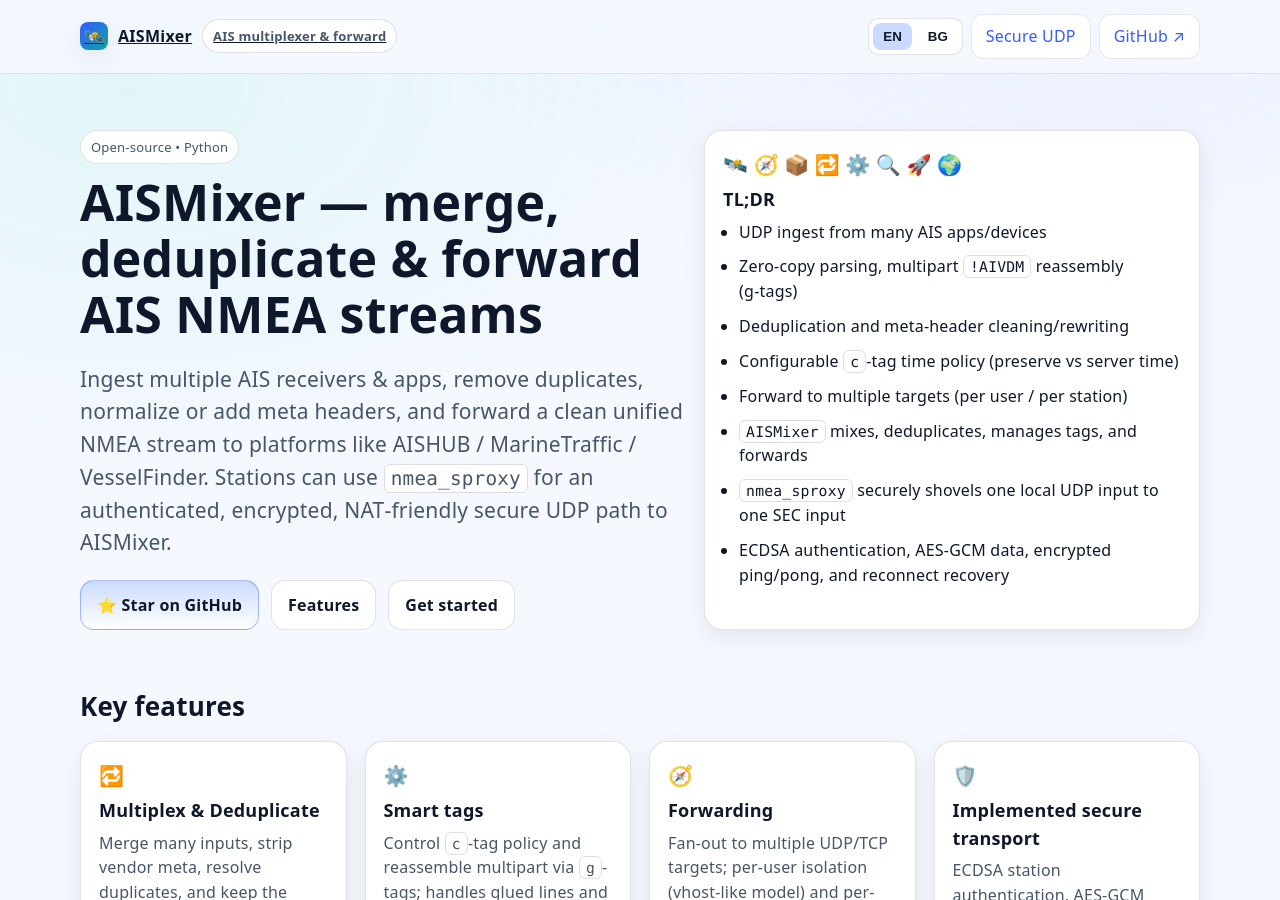
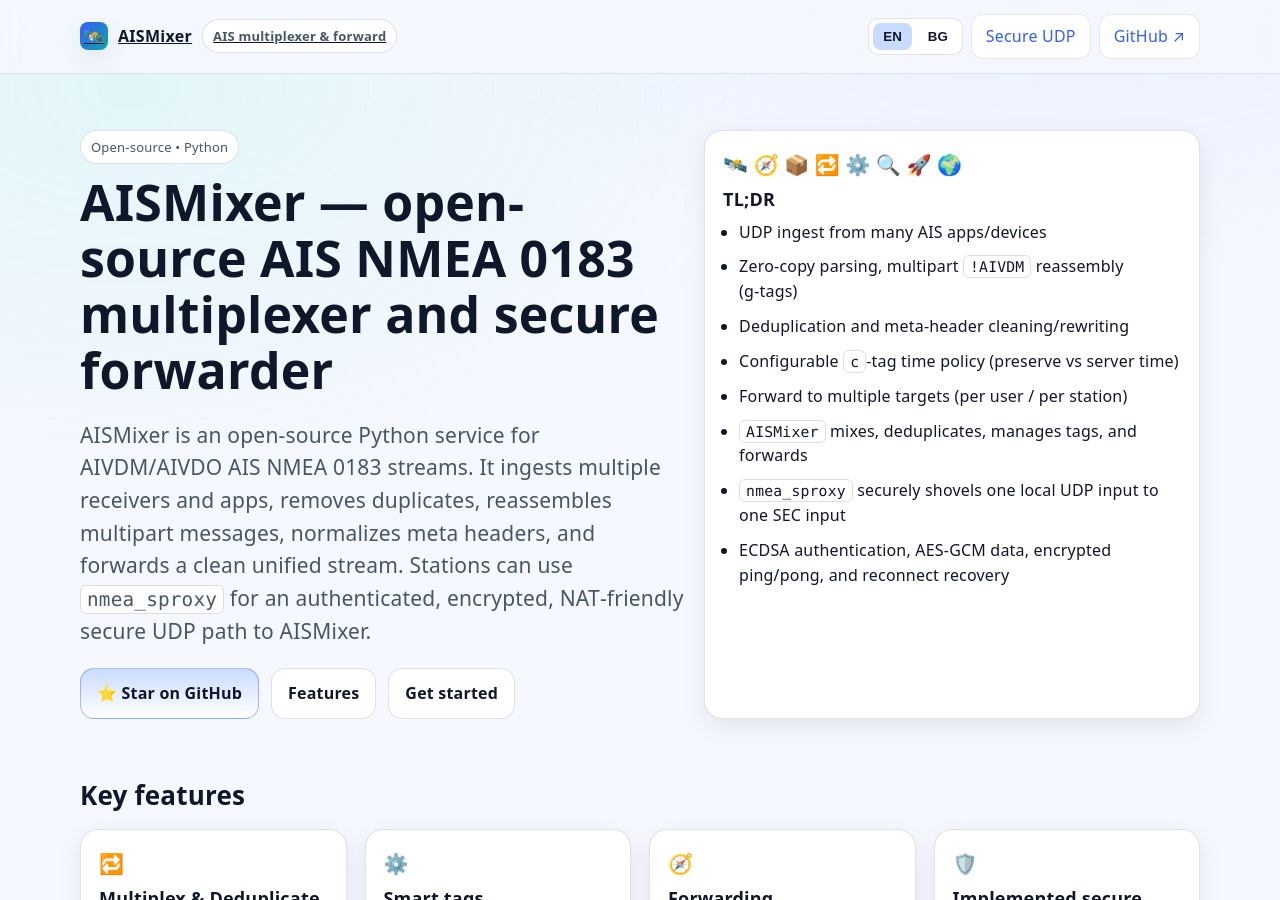
Before and after one commit to iliyan85/aismixer, a Jekyll site: the page docs/index.html, which Jekyll copies as it is, in a window 1280 px wide and 900 px high. Built offline with Jekyll 4.4.1, drawn with Linux system fonts in a browser that asks for light colours.

```diff
--- a/docs/_config.yml
+++ b/docs/_config.yml
@@ -1,5 +1,5 @@
 title: AISMixer
-description: AIS multiplexer, deduplicator and forwarder
+description: Open-source Python service for merging, deduplicating, reassembling, and securely forwarding AIVDM/AIVDO AIS NMEA 0183 streams.
 url: https://aismixer.net
 baseurl: ""
 markdown: kramdown
--- a/docs/index.html
+++ b/docs/index.html
@@ -3,30 +3,35 @@
 <head>
   <meta charset="utf-8">
   <meta name="viewport" content="width=device-width, initial-scale=1">
-  <title>AISMixer — AIS multiplexer, deduplicator & forward</title>
+  <title>AISMixer | Open-Source AIS NMEA 0183 Multiplexer</title>
   <link rel="canonical" href="https://aismixer.net/">
-  <meta name="description" content="AISMixer — merge, deduplicate and forward AIS NMEA streams. Secure by design. Multi-user.">
-  <meta name="keywords" content="AISMixer, AIS, NMEA, AIVDM, multiplexer, deduplication, g-tag, c-tag, UDP, IPv6, AISHUB, MarineTraffic, VesselFinder, Python">
+  <meta name="description" content="AISMixer is an open-source Python service for merging, deduplicating, reassembling, and securely forwarding AIVDM/AIVDO AIS NMEA 0183 streams.">
+  <meta name="keywords" content="AISMixer, AIS, NMEA 0183, AIVDM, AIVDO, multiplexer, deduplication, marine traffic, secure UDP, nmea_sproxy, Raspberry Pi, Python">
   <meta name="robots" content="index,follow">
   <meta name="theme-color" content="#0b1220">
   <meta name="color-scheme" content="light dark">
 
   <!-- Open Graph -->
   <meta property="og:type" content="website">
-  <meta property="og:title" content="AISMixer — AIS multiplexer, deduplicator & forward">
-  <meta property="og:description" content="Merge, deduplicate and forward AIS NMEA streams.">
+  <meta property="og:site_name" content="AISMixer">
+  <meta property="og:title" content="AISMixer | Open-Source AIS NMEA 0183 Multiplexer">
+  <meta property="og:description" content="Merge AIVDM/AIVDO streams, remove duplicates, reassemble multipart AIS messages, and securely forward clean NMEA 0183 output.">
   <meta property="og:url" content="https://aismixer.net/">
   <meta property="og:image" content="https://aismixer.net/assets/img/og.png">
+  <meta property="og:image:secure_url" content="https://aismixer.net/assets/img/og.png">
+  <meta property="og:image:type" content="image/png">
   <meta property="og:image:width" content="1200">
   <meta property="og:image:height" content="630">
+  <meta property="og:image:alt" content="AISMixer open-source AIS NMEA 0183 multiplexer">
   <meta property="og:locale" content="en_US">
   <meta property="og:locale:alternate" content="bg_BG">
 
   <!-- Twitter -->
   <meta name="twitter:card" content="summary_large_image">
-  <meta name="twitter:title" content="AISMixer — AIS multiplexer, deduplicator & forward">
-  <meta name="twitter:description" content="Merge, deduplicate and forward AIS NMEA streams.">
+  <meta name="twitter:title" content="AISMixer | Open-Source AIS NMEA 0183 Multiplexer">
+  <meta name="twitter:description" content="Merge AIVDM/AIVDO streams, remove duplicates, reassemble multipart AIS messages, and securely forward clean NMEA 0183 output.">
   <meta name="twitter:image" content="https://aismixer.net/assets/img/og.png">
+  <meta name="twitter:image:alt" content="AISMixer open-source AIS NMEA 0183 multiplexer">
 
   <!-- Icons & manifest -->
   <link rel="icon" href="assets/img/favicon.svg" type="image/svg+xml">
@@ -41,15 +46,18 @@
   <script type="application/ld+json">
   {
     "@context": "https://schema.org",
-    "@type": "SoftwareSourceCode",
+    "@type": "SoftwareApplication",
     "name": "AISMixer",
-    "description": "Merge, deduplicate and forward AIS NMEA streams.",
+    "alternateName": "aismixer",
+    "applicationCategory": "DeveloperApplication",
     "programmingLanguage": "Python",
-    "applicationCategory": "NetworkingApplication",
+    "operatingSystem": ["Linux", "Raspberry Pi OS", "Debian", "Ubuntu"],
+    "description": "Open-source AIS NMEA 0183 multiplexer, deduplicator, multipart reassembler and secure forwarder for AIVDM/AIVDO streams.",
+    "url": "https://aismixer.net/",
     "codeRepository": "https://github.com/iliyan85/aismixer",
-    "url": "https://aismixer.net/",
     "inLanguage": ["en","bg"],
-    "keywords": ["AIS","NMEA","AIVDM","multiplexer","deduplication","UDP","IPv6","AISHUB","MarineTraffic","VesselFinder","Python"]
+    "isAccessibleForFree": true,
+    "keywords": ["AIS", "NMEA 0183", "AIVDM", "AIVDO", "multiplexer", "deduplication", "marine traffic", "secure UDP", "nmea_sproxy", "Raspberry Pi", "Python"]
   }
   </script>
   <link rel="alternate" hreflang="en" href="https://aismixer.net/">
@@ -79,13 +87,13 @@
     <div class="two-col">
       <div>
         <div class="chip">Open‑source • Python</div>
-        <h1 class="only-en" data-lang="en">AISMixer — merge, deduplicate &amp; forward AIS NMEA streams</h1>
-        <h1 class="only-bg" data-lang="bg">AISMixer — обединяване, дедупликация и форуърд на AIS NMEA потоци</h1>
+        <h1 class="only-en" data-lang="en">AISMixer — open-source AIS NMEA 0183 multiplexer and secure forwarder</h1>
+        <h1 class="only-bg" data-lang="bg">AISMixer — AIS NMEA 0183 мултиплексор с отворен код и сигурно препращане</h1>
         <p class="lead only-en" data-lang="en">
-          Ingest multiple AIS receivers &amp; apps, remove duplicates, normalize or add meta headers, and forward a clean unified NMEA stream to platforms like AISHUB / MarineTraffic / VesselFinder. Stations can use <span class="kbd">nmea_sproxy</span> for an authenticated, encrypted, NAT‑friendly secure UDP path to AISMixer.
+          AISMixer is an open-source Python service for AIVDM/AIVDO AIS NMEA 0183 streams. It ingests multiple receivers and apps, removes duplicates, reassembles multipart messages, normalizes meta headers, and forwards a clean unified stream. Stations can use <span class="kbd">nmea_sproxy</span> for an authenticated, encrypted, NAT‑friendly secure UDP path to AISMixer.
         </p>
         <p class="lead only-bg" data-lang="bg">
-          Приема потоци от няколко AIS приемника/софтуера, премахва дубликати, нормализира или добавя мета хедъри и изпраща чист обединен NMEA поток към платформи като AISHUB / MarineTraffic / VesselFinder. Станциите могат да използват <span class="kbd">nmea_sproxy</span> за автентикирана, криптирана и удобна за NAT secure UDP връзка към AISMixer.
+          AISMixer е Python услуга с отворен код за AIVDM/AIVDO AIS NMEA 0183 потоци. Тя приема данни от няколко приемника и приложения, премахва дубликати, сглобява multipart съобщения, нормализира мета хедъри и препраща чист обединен поток. Станциите могат да използват <span class="kbd">nmea_sproxy</span> за автентикирана, криптирана и удобна за NAT secure UDP връзка към AISMixer.
         </p>
         <div class="cta">
           <a class="button primary" href="https://github.com/iliyan85/aismixer" target="_blank" rel="noopener">⭐ Star on GitHub</a>
```
Also changed, not shown: docs/_layouts/default.html (+16 -1 lines), docs/bg/index.html (+34 -6 lines), docs/sitemap.xml (+23 -4 lines), docs/technical/secure-udp-protocol.md (+1 -0 lines).
